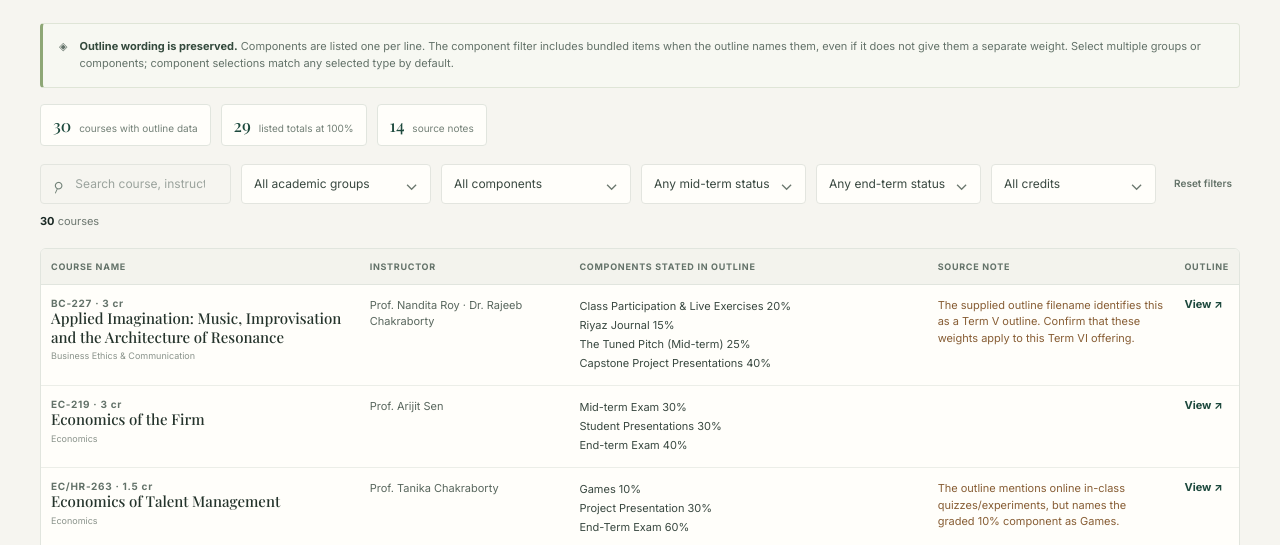
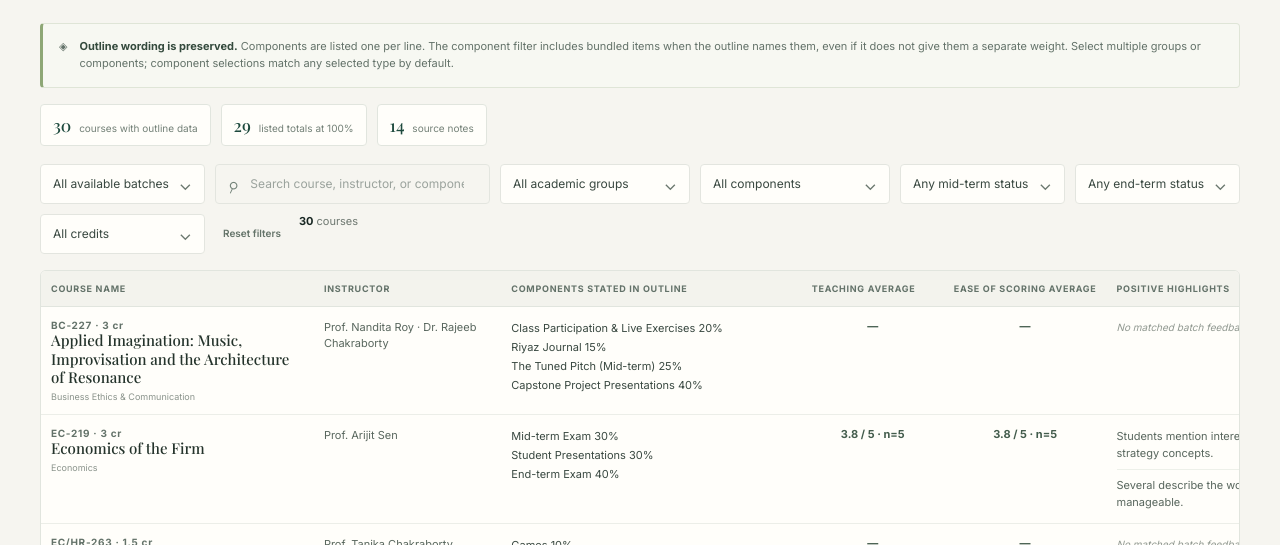
Before and after one commit to swagats2027/term-6-elective-iimc, a plain HTML site: page analysis.html in a window 1280 px wide. Shown: the part 254-799 px from the top of the page. Drawn offline with Linux system fonts and the light colour scheme.

Commit message:
Add files via upload

```diff
--- a/analysis.html
+++ b/analysis.html
@@ -4,11 +4,12 @@
 <main class="subpage"><div class="subpage-head"><div><p class="eyebrow">Assessment overview · 62nd batch</p><h1>Course analysis</h1><p class="lede">Compare the grading components stated in the Term VI course outlines. Use the filters to find courses with or without exams, or narrow the list by component type.</p></div><a class="subpage-back" href="index.html">← Back to course list</a></div>
 <div class="analysis-intro"><span aria-hidden="true">◈</span><div><strong>Outline wording is preserved.</strong> Components are listed one per line. The component filter includes bundled items when the outline names them, even if it does not give them a separate weight. Select multiple groups or components; component selections match any selected type by default.</div></div>
 <div class="summary-strip"><div class="summary-item"><strong id="analysis-count">30</strong> courses with outline data</div><div class="summary-item"><strong id="normal-count">29</strong> listed totals at 100%</div><div class="summary-item"><strong id="flag-count">10</strong> source notes</div></div>
-<div class="subpage-tools analysis-filters"><label class="search-box"><span class="search-icon" aria-hidden="true">⌕</span><span class="sr-only">Search analysis</span><input id="analysis-search" type="search" placeholder="Search course, instructor, or component…" autocomplete="off"></label>
+<div class="subpage-tools analysis-filters"><label class="select-wrap batch-select"><span class="sr-only">Feedback batch</span><select id="feedback-batch"><option value="all">All available batches</option><option value="61st">61st batch</option><option value="59th">59th batch</option><option value="58th">58th batch</option></select><span aria-hidden="true">⌄</span></label><label class="search-box"><span class="search-icon" aria-hidden="true">⌕</span><span class="sr-only">Search analysis</span><input id="analysis-search" type="search" placeholder="Search course, instructor, or component…" autocomplete="off"></label>
 <details class="filter-menu" id="analysis-groups"><summary><span id="analysis-group-summary">All academic groups</span><span class="menu-arrow" aria-hidden="true">⌄</span></summary><div class="filter-menu-panel"><div class="filter-menu-heading"><span>Academic groups</span><button type="button" data-clear="analysis-groups">Clear</button></div><div class="filter-options" id="analysis-group-options"></div></div></details>
 <details class="filter-menu component-menu" id="analysis-components"><summary><span id="component-summary">All components</span><span class="menu-arrow" aria-hidden="true">⌄</span></summary><div class="filter-menu-panel"><div class="filter-menu-heading"><span>Course components</span><button type="button" data-clear="analysis-components">Clear</button></div><div class="filter-options" id="component-options"></div><p class="filter-help">Match courses containing any or all selected component types.</p><select id="component-match" aria-label="Component match mode"><option value="any">Any selected component</option><option value="all">All selected components</option></select></div></details>
 <label class="select-wrap presence-select"><span class="sr-only">Mid-term exam filter</span><select id="mid-filter"><option value="">Any mid-term status</option><option value="yes">Has mid-term</option><option value="no">No mid-term</option></select><span aria-hidden="true">⌄</span></label>
 <label class="select-wrap presence-select"><span class="sr-only">End-term exam filter</span><select id="end-filter"><option value="">Any end-term status</option><option value="yes">Has end-term</option><option value="no">No end-term</option></select><span aria-hidden="true">⌄</span></label>
 <label class="select-wrap credit-select"><span class="sr-only">Credits</span><select id="analysis-credit"><option value="">All credits</option><option value="3">3 credits</option><option value="1.5">1.5 credits</option></select><span aria-hidden="true">⌄</span></label><button class="reset-filters" id="analysis-reset" type="button">Reset filters</button><span class="results"><span id="analysis-results">30</span> courses</span></div>
-<div class="table-wrap"><table class="analysis-table"><thead><tr><th>Course name</th><th>Instructor</th><th>Components stated in outline</th><th>Source note</th><th>Outline</th></tr></thead><tbody id="analysis-body"></tbody></table></div>
-<p class="notice">Quiz counts and outline-year cautions are included in source notes where available. OB-237's listed component weights total 110% as written; please confirm the intended weighting with the instructor.</p></main><footer><span>IIM Calcutta · MBA Programme</span><span>Academic year 2026–27</span></footer><script src="course-data.js"></script><script src="analysis-data.js"></script><script src="analysis.js"></script></body></html>
+<div class="table-wrap"><table class="analysis-table"><thead><tr><th>Course name</th><th>Instructor</th><th>Components stated in outline</th><th>Teaching average</th><th>Ease of scoring average</th><th>Positive highlights</th><th>Areas to consider</th><th>Source note</th><th>Outline</th></tr></thead><tbody id="analysis-body"></tbody></table></div>
+<p class="notice">Feedback scores are averages on the workbook’s 1–5 scale; <em>n</em> shows the number of valid numeric ratings. “All available batches” pools responses (not batch averages). Feedback was matched by course title and instructor where listed, with spelling variants normalized, then paraphrased without student identifiers. The supplied workbook contains 61st, 59th, and 58th batch sheets; it has no 60th batch sheet. Older feedback may reflect a different course offering or instructor lineup.</p>
+<p class="notice">Quiz counts and outline-year cautions are included in source notes where available. OB-237's listed component weights total 110% as written; please confirm the intended weighting with the instructor.</p></main><footer><span>IIM Calcutta · MBA Programme</span><span>Academic year 2026–27</span></footer><script src="course-data.js"></script><script src="analysis-data.js"></script><script src="feedback-data.js"></script><script src="analysis.js"></script></body></html>
--- a/analysis.js
+++ b/analysis.js
@@ -1,5 +1,6 @@
 const courses=window.termSixCourses;
 const analyses=window.courseAnalysis;
+const feedbackData=window.courseFeedback||{};
 const byCode=new Map(analyses.map(analysis=>[analysis.code,analysis]));
 const groups=[...new Set(courses.map(course=>course.group))];
 const groupMenu=document.querySelector("#analysis-groups");
@@ -13,6 +14,7 @@ const credit=document.querySelector("#analysis-credit");
 const midFilter=document.querySelector("#mid-filter");
 const endFilter=document.querySelector("#end-filter");
 const componentMatch=document.querySelector("#component-match");
+const feedbackBatch=document.querySelector("#feedback-batch");
 const body=document.querySelector("#analysis-body");
 const resultCount=document.querySelector("#analysis-results");
 const componentTypes=["Quiz","Mid-Term","End-Term Exam","Project","Assignment / Case","Class Participation"];
@@ -46,6 +48,21 @@ function componentLines(analysis){
     return line.replace(/\.$/,"").trim();
   }).filter(Boolean);
 }
+function escapeHtml(value){return String(value??"").replace(/[&<>\"']/g,char=>({"&":"&amp;","<":"&lt;",">":"&gt;",'"':"&quot;","'":"&#39;"}[char]))}
+function selectedFeedback(code){
+  const batches=feedbackData[code]||{};
+  const keys=feedbackBatch.value==="all"?["61st","59th","58th"]:[feedbackBatch.value];
+  const records=keys.map(key=>batches[key]).filter(Boolean);
+  if(!records.length)return null;
+  const aggregate=(totalKey,countKey)=>{
+    const total=records.reduce((sum,item)=>sum+(item[totalKey]||0),0);
+    const count=records.reduce((sum,item)=>sum+(item[countKey]||0),0);
+    return count?`${(total/count).toFixed(1)} / 5 · n=${count}`:"—";
+  };
+  const points=key=>[...new Set(records.flatMap(item=>item[key]||[]))];
+  return {teaching:aggregate("teachingTotal","teachingCount"),ease:aggregate("easeTotal","easeCount"),good:points("good"),consider:points("consider")};
+}
+function feedbackLines(points){return points.length?points.map(point=>`<div class="feedback-point">${escapeHtml(point)}</div>`).join(""):'<span class="feedback-empty">No detailed written feedback.</span>'}
 function updateSummaries(){
   const chosenGroups=selectedValues(groupOptions),chosenComponents=selectedValues(componentOptions);
   groupSummary.textContent=chosenGroups.length?`${chosenGroups.length} group${chosenGroups.length===1?"":"s"} selected`:"All academic groups";
@@ -57,7 +74,8 @@ function render(){
   const chosenComponents=selectedValues(componentOptions);
   const rows=courses.map(course=>({course,analysis:byCode.get(course.code)})).filter(row=>row.analysis);
   const filtered=rows.filter(({course,analysis})=>{
-    const searchable=`${course.code} ${course.title} ${course.group} ${course.instructors} ${analysis.breakdown} ${analysis.note||""}`.toLowerCase();
+    const feedback=selectedFeedback(course.code);
+    const searchable=`${course.code} ${course.title} ${course.group} ${course.instructors} ${analysis.breakdown} ${analysis.note||""} ${feedback?.good.join(" ")||""} ${feedback?.consider.join(" ")||""}`.toLowerCase();
     const flags=componentFlags(analysis);
     const componentMatchOk=!chosenComponents.length||(componentMatch.value==="all"?chosenComponents.every(name=>flags[name]):chosenComponents.some(name=>flags[name]));
     return (!query||searchable.includes(query))&&(!chosenGroups.length||chosenGroups.includes(course.group))&&(!credit.value||String(course.credits)===credit.value)&&(!midFilter.value||(midFilter.value==="yes"?hasMid(analysis):!hasMid(analysis)))&&(!endFilter.value||(endFilter.value==="yes"?hasEnd(analysis):!hasEnd(analysis)))&&componentMatchOk;
@@ -66,17 +84,18 @@ function render(){
   body.replaceChildren(...filtered.map(({course,analysis})=>{
     const tr=document.createElement("tr");
     const lines=componentLines(analysis).map(line=>`<div class="component-line">${line}</div>`).join("");
-    tr.innerHTML=`<td class="course-cell"><div class="table-code">${course.code} · ${course.credits} cr</div><div class="table-title">${course.title}</div><div class="group-cell">${course.group}</div></td><td class="instructor-cell">${course.instructors||"—"}</td><td class="component-lines">${lines}</td><td class="note-cell">${analysis.note||""}</td><td class="outline-cell">${course.outline?`<a class="table-link" target="_blank" rel="noopener" href="viewer.html?file=${encodeURIComponent(course.outline)}">View ↗</a>`:"—"}</td>`;
+    const feedback=selectedFeedback(course.code);
+    tr.innerHTML=`<td class="course-cell"><div class="table-code">${escapeHtml(course.code)} · ${escapeHtml(course.credits)} cr</div><div class="table-title">${escapeHtml(course.title)}</div><div class="group-cell">${escapeHtml(course.group)}</div></td><td class="instructor-cell">${escapeHtml(course.instructors||"—")}</td><td class="component-lines">${lines}</td><td class="rating-cell">${feedback?.teaching||"—"}</td><td class="rating-cell">${feedback?.ease||"—"}</td><td class="feedback-cell">${feedback?feedbackLines(feedback.good):'<span class="feedback-empty">No matched batch feedback.</span>'}</td><td class="feedback-cell">${feedback?feedbackLines(feedback.consider):'<span class="feedback-empty">No matched batch feedback.</span>'}</td><td class="note-cell">${escapeHtml(analysis.note||"")}</td><td class="outline-cell">${course.outline?`<a class="table-link" target="_blank" rel="noopener" href="viewer.html?file=${encodeURIComponent(course.outline)}">View ↗</a>`:"—"}</td>`;
     return tr;
   }));
   if(!filtered.length){const tr=document.createElement("tr");tr.innerHTML='<td class="empty-row" colspan="5">No courses match these filters.</td>';body.append(tr)}
 }
 groupOptions.addEventListener("change",()=>{updateSummaries();render()});
 componentOptions.addEventListener("change",()=>{updateSummaries();render()});
-for(const control of [search,credit,midFilter,endFilter,componentMatch])control.addEventListener(control===search?"input":"change",render);
+for(const control of [search,credit,midFilter,endFilter,componentMatch,feedbackBatch])control.addEventListener(control===search?"input":"change",render);
 document.querySelector('[data-clear="analysis-groups"]').addEventListener("click",()=>{groupOptions.querySelectorAll("input").forEach(input=>input.checked=false);updateSummaries();render()});
 document.querySelector('[data-clear="analysis-components"]').addEventListener("click",()=>{componentOptions.querySelectorAll("input").forEach(input=>input.checked=false);updateSummaries();render()});
-document.querySelector("#analysis-reset").addEventListener("click",()=>{search.value="";credit.value="";midFilter.value="";endFilter.value="";componentMatch.value="any";for(const container of [groupOptions,componentOptions])container.querySelectorAll("input").forEach(input=>input.checked=false);updateSummaries();render()});
+document.querySelector("#analysis-reset").addEventListener("click",()=>{search.value="";credit.value="";midFilter.value="";endFilter.value="";componentMatch.value="any";feedbackBatch.value="all";for(const container of [groupOptions,componentOptions])container.querySelectorAll("input").forEach(input=>input.checked=false);updateSummaries();render()});
 document.addEventListener("click",event=>{if(!groupMenu.contains(event.target))groupMenu.open=false;if(!componentMenu.contains(event.target))componentMenu.open=false});
 updateSummaries();
 render();
--- /dev/null
+++ b/feedback-data.js
@@ -0,0 +1,58 @@
+// Aggregated ratings and paraphrased anonymous feedback from TermVI_InformalFeedback.xlsx.
+// Course matches use title plus the named instructor(s), allowing known spelling variants.
+// Totals/counts include numeric 1–5 rating values only; non-numeric multi-select cells are excluded.
+window.courseFeedback = {
+  "EC-219": {"61st": {teachingTotal:19,teachingCount:5,easeTotal:19,easeCount:5,good:["Students mention interesting case studies and strategy concepts.","Several describe the workload and scoring as manageable."],consider:["Quantitative notation and evaluation may feel demanding.","Written feedback includes one strongly negative recommendation."]}},
+  "SM-246": {
+    "61st": {teachingTotal:14,teachingCount:3,easeTotal:9,easeCount:3,good:["Students describe the course as thought-provoking and highly worthwhile."],consider:["Students flag substantial effort and preparation."]},
+    "59th": {teachingTotal:29,teachingCount:6,easeTotal:20,easeCount:6,good:["Feedback praises the professor, structured content, interactive case discussions, and learning value."],consider:["Requires regular case and reading preparation; the learning diary adds ongoing work."]},
+    "58th": {teachingTotal:28,teachingCount:6,easeTotal:19,easeCount:6,good:["Students value the relevant cases, discussions, and overall learning experience."],consider:["Workload is high; some comments ask for clearer discussion direction and better alignment between readings and cases."]}
+  },
+  "MK-256": {
+    "61st": {teachingTotal:22,teachingCount:5,easeTotal:18,easeCount:5,good:["Students find it fun and engaging, especially for sports fans.","Feedback appreciates industry guests and instructors' expertise."],consider:["Best suited to students who follow sports; quizzes and group assignments require effort."]},
+    "58th": {teachingTotal:33,teachingCount:8,easeTotal:33,easeCount:8,good:["The earlier course title, Sports, Entertainment and Media Marketing, received praise for examples, conversations, and an enjoyable format."],consider:["Several assignments can feel burdensome; a few responses mention repetition or lower scoring. This older-title match shares instructor C. D. Mitra."]}
+  },
+  "OM-248": {"61st": {teachingTotal:3,teachingCount:1,easeTotal:3,easeCount:1,good:["The respondent recommends it to students interested in operations."],consider:["Only one rating was recorded and no detailed course comment was provided."]}},
+  "MK-270": {
+    "61st": {teachingTotal:3,teachingCount:1,easeTotal:4,easeCount:1,good:["Feedback describes the market fieldwork as interesting and practical."],consider:["Field visits and group coordination require time and effort."]},
+    "59th": {teachingTotal:16,teachingCount:4,easeTotal:15,easeCount:4,good:["Students appreciate the instructor's passion and the real-world market exposure."],consider:["Some respondents question the learning value of the field visits; workload and scoring can depend on the group."]},
+    "58th": {teachingTotal:19,teachingCount:5,easeTotal:20,easeCount:5,good:["Students value the on-ground learning and describe the course as enjoyable and manageable."],consider:["Field visits take substantial time; scheduling and group contribution can affect the experience."]}
+  },
+  "PP/EC-266": {
+    "61st": {teachingTotal:6,teachingCount:2,easeTotal:8,easeCount:2,good:["Students find the geopolitics content interesting and the exam questions straightforward."],consider:["The syllabus can be broad; comments also mention overlapping content and participation expectations."]},
+    "58th": {teachingTotal:16,teachingCount:4,easeTotal:7,easeCount:3,good:["Feedback praises the subject matter and effort invested by the instructors."],consider:["The syllabus is extensive and respondents find scoring more difficult."]}
+  },
+  "MK-272": {"61st": {teachingTotal:9,teachingCount:2,easeTotal:6,easeCount:2,good:["Students value the marketing and psychology frameworks and the instructor's practical experience."],consider:["Class participation and quizzes matter; comments note strict punctuality and device rules."]}},
+  "MI/SM-287": {
+    "61st": {teachingTotal:5,teachingCount:1,easeTotal:5,easeCount:1,good:["One respondent gave a positive overall recommendation."],consider:["Only one rating was recorded and no detailed feedback was provided."]},
+    "59th": {teachingTotal:3,teachingCount:2,easeTotal:9,easeCount:2,good:["Some feedback describes the course as manageable, with in-class worksheets and flexible participation."],consider:["Teaching ratings are mixed; one comment questions the course's learning value."]},
+    "58th": {teachingTotal:4,teachingCount:2,easeTotal:8,easeCount:2,good:["Students describe scoring as manageable and the course as relatively relaxed."],consider:["One sharply critical response questions the course's learning value and delivery; personal remarks are omitted."]}
+  },
+  "PP-281": {"61st": {teachingTotal:4,teachingCount:1,easeTotal:4,easeCount:1,good:["One respondent describes the subject as interesting and broadly accessible."],consider:["Only one rating was recorded and no detailed feedback was provided."]}},
+  "PP-265": {
+    "61st": {teachingTotal:4,teachingCount:1,easeTotal:4,easeCount:1,good:[],consider:["One comment finds some lectures less engaging; only one rating was recorded."]},
+    "59th": {teachingTotal:3,teachingCount:1,easeTotal:2,easeCount:1,good:[],consider:["Only one rating was recorded; no detailed written course feedback was provided."]}
+  },
+  "MI-288": {
+    "61st": {teachingTotal:5,teachingCount:1,easeTotal:5,easeCount:1,good:["The respondent describes the course as useful and the instructor positively."],consider:["Only one rating was recorded."]},
+    "59th": {teachingTotal:9,teachingCount:2,easeTotal:10,easeCount:2,good:[],consider:["Two ratings were recorded; no detailed written course feedback was provided."]},
+    "58th": {teachingTotal:6,teachingCount:2,easeTotal:8,easeCount:2,good:["Respondents describe the material as straightforward to follow and scoring as manageable."],consider:["One comment characterizes the content as basic, which may limit depth for some students."]}
+  },
+  "MI-296": {"61st": {teachingTotal:5,teachingCount:2,easeTotal:3,easeCount:2,good:[],consider:["Ratings are low in this small sample; one comment raises concerns about grading and when coding topics are covered."]}},
+  "MI-280": {"59th": {teachingTotal:9,teachingCount:3,easeTotal:10,easeCount:3,good:["A respondent describes a relatively light assessment load with one group project."],consider:["The comment notes that doing well still requires attention in class."]}},
+  "MK-263": {"59th": {teachingTotal:15,teachingCount:3,easeTotal:11,easeCount:3,good:[],consider:["Three ratings were recorded; no detailed written course feedback was provided."]}},
+  "SM-261": {
+    "59th": {teachingTotal:6,teachingCount:4,easeTotal:13,easeCount:4,good:["Some respondents describe the course as low effort."],consider:["Other comments criticize lecture delivery and the perceived age or relevance of the material."]},
+    "58th": {teachingTotal:8,teachingCount:3,easeTotal:12,easeCount:3,good:["A respondent describes scoring as manageable with modest effort."],consider:["Some feedback describes the subject as boring; the sample is small."]}
+  },
+  "OB-241": {
+    "59th": {teachingTotal:12,teachingCount:3,easeTotal:5,easeCount:2,good:["A respondent praises the content, cases, class discussions, and instructor knowledge."],consider:["The same feedback notes sessions sometimes run long; rating responses were incomplete for some fields."]},
+    "58th": {teachingTotal:9,teachingCount:3,easeTotal:8,easeCount:3,good:["Students find the course relevant, with some engaging activities."],consider:["Comments describe a strict teaching style and raise concerns about consistency in participation grading."]}
+  },
+  "FI-286": {
+    "59th": {teachingTotal:30,teachingCount:6,easeTotal:27,easeCount:6,good:["Students praise interactive teaching and say focused preparation can support scoring."],consider:["Some describe the course as basic or low effort."]},
+    "58th": {teachingTotal:15,teachingCount:3,easeTotal:14,easeCount:3,good:["Feedback values the instructor's knowledge and describes the course as manageable."],consider:["Some respondents frame it as a low-effort option."]}
+  },
+  "FI-295": {"59th": {teachingTotal:14,teachingCount:3,easeTotal:15,easeCount:3,good:["Students find it useful for finance or markets preparation and relatively easy to score with prior finance knowledge."],consider:["The scoring feedback is especially relevant to students with a finance background."]}},
+  "MK-262": {"58th": {teachingTotal:4,teachingCount:1,easeTotal:5,easeCount:1,good:["One respondent praises the pleasant teaching style and easy scoring."],consider:["Only one rating was recorded."]}}
+};
--- a/site-pages.css
+++ b/site-pages.css
@@ -43,3 +43,15 @@
   .results{margin-left:auto}
   .viewer-frame{min-height:360px;height:68vh}
 }
+.batch-select{min-width:190px}
+.analysis-table{min-width:1950px}
+.analysis-table .course-cell{min-width:225px}
+.analysis-table .instructor-cell{min-width:180px;max-width:230px}
+.analysis-table .component-lines{min-width:290px;max-width:360px}
+.analysis-table .rating-cell{min-width:142px;max-width:155px;text-align:center;font-size:11px;font-weight:700;color:#435c4c;white-space:nowrap}
+.analysis-table .feedback-cell{min-width:280px;max-width:360px;line-height:1.55;color:#58665d;font-size:11px;white-space:normal}
+.feedback-point{padding:1px 0 7px;border-bottom:1px solid #edf0e9;margin-bottom:6px}
+.feedback-point:last-child{padding-bottom:0;border:0;margin-bottom:0}
+.feedback-empty{color:#919991;font-style:italic;font-size:10px}
+.analysis-table .note-cell{min-width:225px;max-width:300px}
+@media(max-width:760px){.batch-select{flex:1;min-width:150px}.analysis-table{min-width:1950px}}
```
Also changed, not shown: 1 other file.
